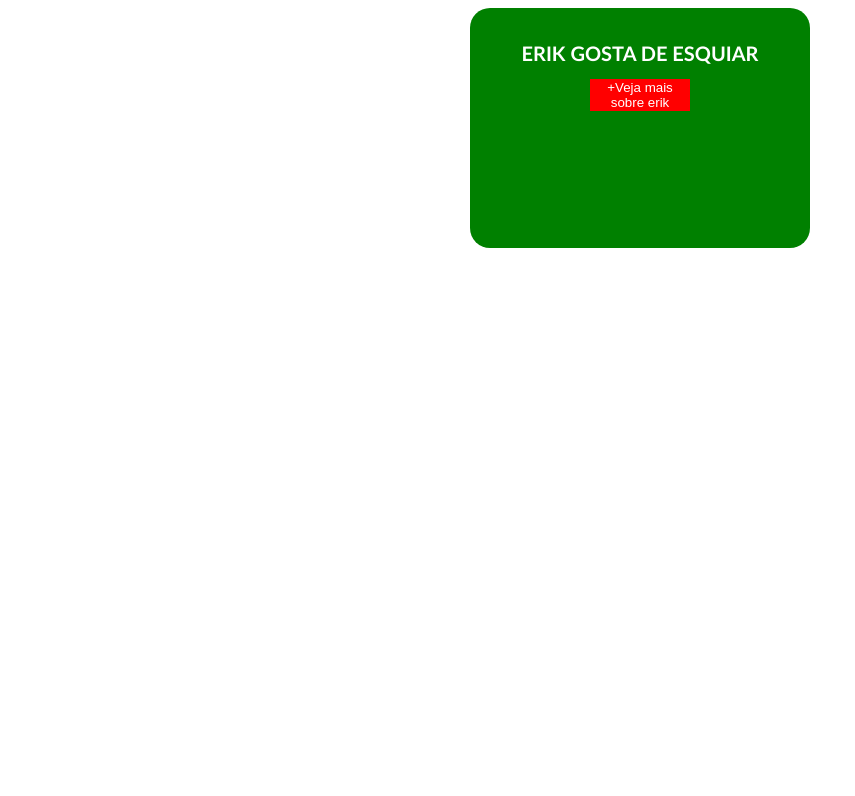
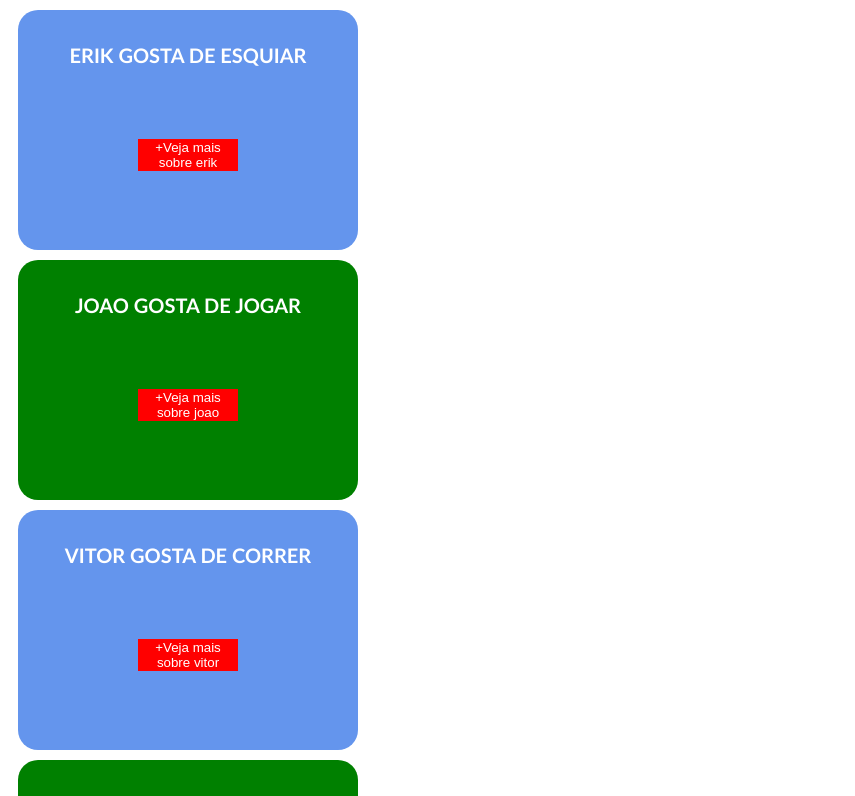
Before and after one commit to Erikvilar/SonarLintTrabalhoFinal, a React (Vite) app in the folder vite-project/: page / in a window 1280 px wide. Shown: the top 796 px of the page, without its empty margins (0-855 px from the left). Built offline with nearby package versions, Linux system fonts and the light colour scheme.

Commit message:
Passada a key prop id para o component pai pessoa.id fazendo a indentificação unica de cada objeto

```diff
--- a/vite-project/src/UserProfile/UserProfile.jsx
+++ b/vite-project/src/UserProfile/UserProfile.jsx
@@ -1,24 +1,17 @@
-
 import user from "./user";
-import css from "./UserProfile.module.css"
+import css from "./UserProfile.module.css";
 const UserProfile = () => {
-
-
-
-
   return (
-
-      <div className={css.user}>
-		{user.map((pessoa)=>(
-		<div key={pessoa.id}>
-        <h1>{pessoa.name} gosta de {pessoa.hobby}</h1>
+    <div>
+      {user.map((pessoa) => (
+        <div key={pessoa.id}  className={css.user}>
+          <h1>
+            {pessoa.name} gosta de {pessoa.hobby}
+          </h1>
           <button>+Veja mais sobre {pessoa.name}</button>
         </div>
       ))}
-
     </div>
-
   );
-
 };
 export default UserProfile;
--- a/vite-project/src/UserProfile/UserProfile.module.css
+++ b/vite-project/src/UserProfile/UserProfile.module.css
@@ -5,11 +5,20 @@
     color: white;
     font-weight: 700;
     font-size: 12px;
-    margin: auto;
+    margin: 10px;
+    display: flex;
+    flex-direction: column;
+    justify-content: center;
     padding: 20px;
     border-radius: 20px;
+    align-items: center;
 
-}.user h1{
+
+
+}.user:nth-child(odd){
+    background-color: cornflowerblue    ;
+}
+.user h1{
     text-align: center;
     text-transform: uppercase;
     font-size: 20px;
--- a/vite-project/src/UserProfile/user.jsx
+++ b/vite-project/src/UserProfile/user.jsx
@@ -1,4 +1,9 @@
 const user =[
-    {id:1, name:"erik", hobby:"esquiar"}
+    {id:1, name:"erik", hobby:"esquiar"},
+    {id:2, name:"joao", hobby:"jogar"},
+    {id:3, name:"vitor", hobby:"correr"},
+    {id:4, name:"lucas", hobby:"dançar"},
+    {id:5, name:"alex", hobby:"comer"},
+
 ]
 export default user
```
Lines whose indentation alone changed are shown as unchanged.
